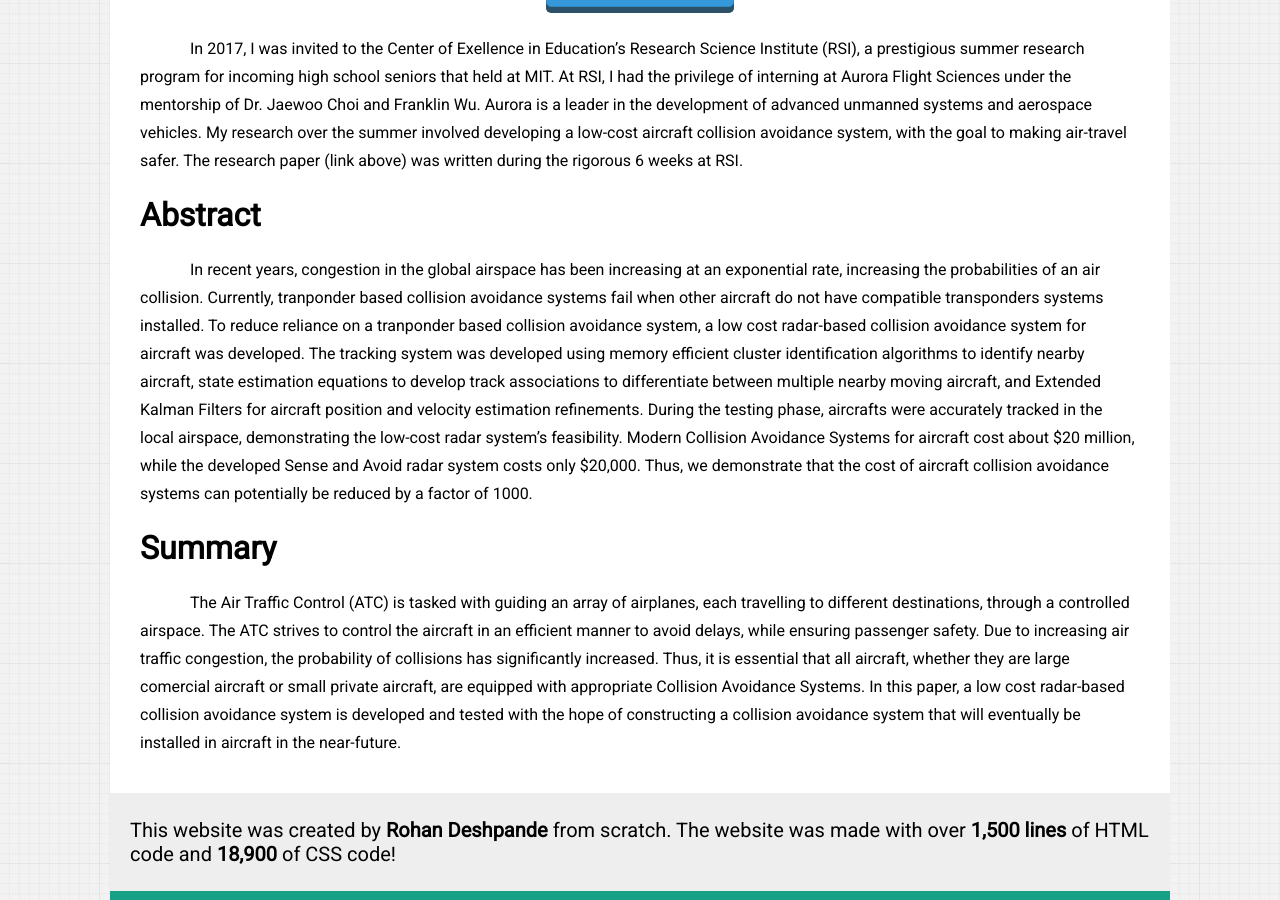
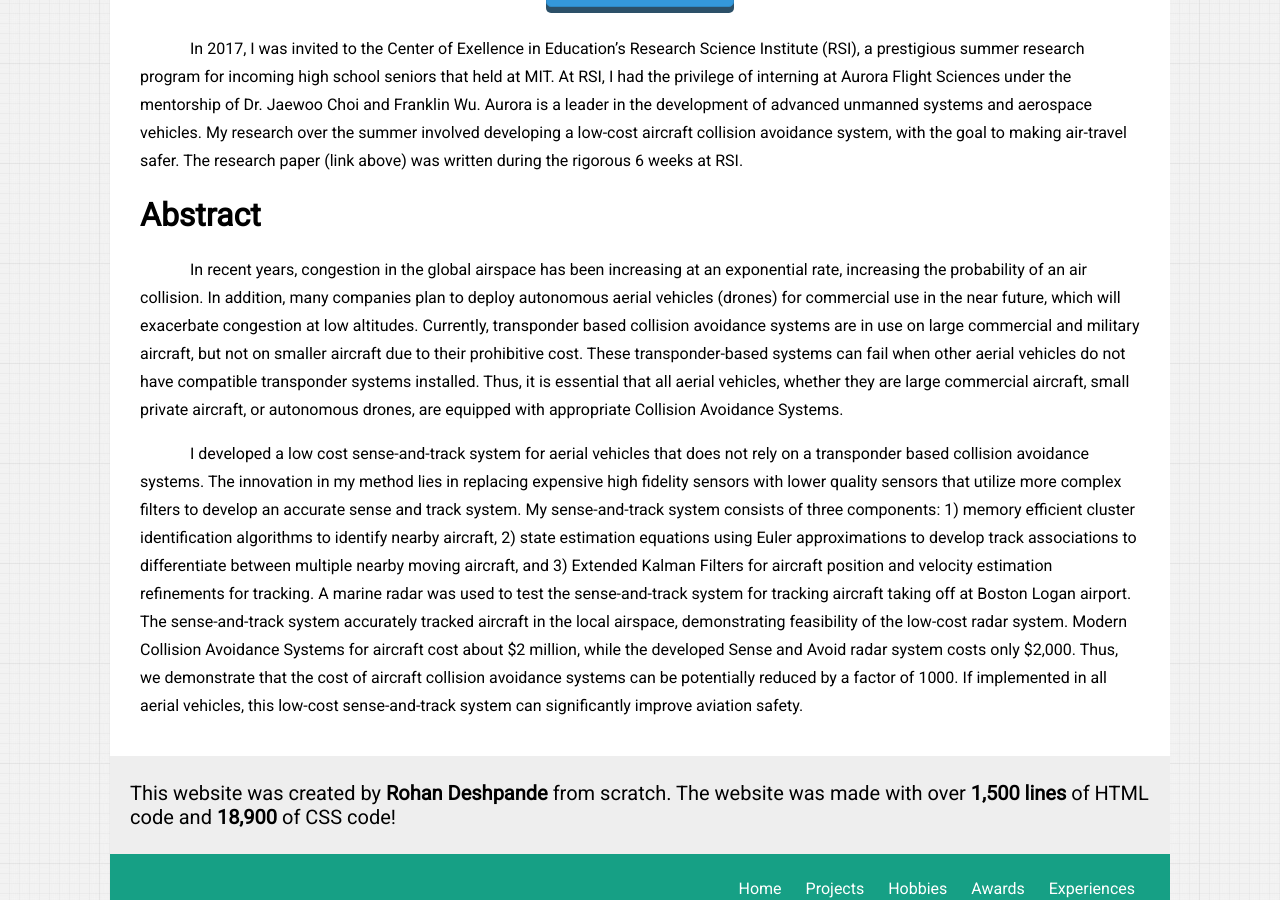
Before and after one commit to RohanVDeshpande/RohanVDeshpande.github.io, a Jekyll site: the page built from _posts/proj/2016-10-26-LCSAA.md, in a window 1280 px wide and 900 px high, scrolled down 836 px. Built offline with Jekyll 4.4.1, drawn with Linux system fonts in a browser that asks for light colours.

Commit message:
Updated LCSAA Abstract. Fixed Spellings in Experiences and proj

```diff
--- a/_posts/proj/2016-10-26-LCSAA.md
+++ b/_posts/proj/2016-10-26-LCSAA.md
@@ -19,8 +19,6 @@ In 2017, I was invited to the Center of Exellence in Education's Research Scienc
 At RSI, I had the privilege of interning at Aurora Flight Sciences under the mentorship of Dr. Jaewoo Choi and Franklin Wu. Aurora is a leader in the development of advanced unmanned systems and aerospace vehicles. My research over the summer involved developing a low-cost aircraft collision avoidance system, with the goal to making air-travel safer. The research paper (link above) was written during the rigorous 6 weeks at RSI.
 # Abstract
 
-In recent years, congestion in the global airspace has been increasing at an exponential rate, increasing the probabilities of an air collision. Currently, tranponder based collision avoidance systems fail when other aircraft do not have compatible transponders systems installed. To reduce reliance on a tranponder based collision avoidance system, a low cost radar-based collision avoidance system for aircraft was developed. The tracking system was developed using memory efficient cluster identification algorithms to identify nearby aircraft, state estimation equations to develop track associations to differentiate between multiple nearby moving aircraft, and Extended Kalman Filters for aircraft position and velocity estimation refinements. During the testing phase, aircrafts were accurately tracked in the local airspace, demonstrating the low-cost radar system's feasibility. Modern Collision Avoidance Systems for aircraft cost about $20 million, while the developed Sense and Avoid radar system costs only $20,000. Thus, we demonstrate that the cost of aircraft collision avoidance systems can potentially be reduced by a factor of 1000.
+In recent years, congestion in the global airspace has been increasing at an exponential rate, increasing the probability of an air collision. In addition, many companies plan to deploy autonomous aerial vehicles (drones) for commercial use in the near future, which will exacerbate congestion at low altitudes.  Currently, transponder based collision avoidance systems are in use on large commercial and military aircraft, but not on smaller aircraft due to their prohibitive cost. These transponder-based systems can fail when other aerial vehicles do not have compatible transponder systems installed. Thus, it is essential that all aerial vehicles, whether they are large commercial aircraft, small private aircraft, or autonomous drones, are equipped with appropriate Collision Avoidance Systems.
 
-# Summary
-
-The Air Traffic Control (ATC) is tasked with guiding an array of airplanes, each travelling to different destinations, through a controlled airspace. The ATC strives to control the aircraft in an efficient manner to avoid delays, while ensuring passenger safety. Due to increasing air traffic congestion, the probability of collisions has significantly increased. Thus, it is essential that all aircraft, whether they are large comercial aircraft or small private aircraft, are equipped with appropriate Collision Avoidance Systems. In this paper, a low cost radar-based collision avoidance system is developed and tested with the hope of constructing a collision avoidance system that will eventually be installed in aircraft in the near-future.
+I developed a low cost sense-and-track system for aerial vehicles that does not rely on a transponder based collision avoidance systems. The innovation in my method lies in replacing expensive high fidelity sensors with lower quality sensors that utilize more complex filters to develop an accurate sense and track system. My sense-and-track system consists of three components: 1) memory efficient cluster identification algorithms to identify nearby aircraft, 2) state estimation equations using Euler approximations to develop track associations to differentiate between multiple nearby moving aircraft, and 3) Extended Kalman Filters for aircraft position and velocity estimation refinements for tracking. A marine radar was used to test the sense-and-track system for tracking aircraft taking off at Boston Logan airport. The sense-and-track system accurately tracked aircraft in the local airspace, demonstrating feasibility of the low-cost radar system. Modern Collision Avoidance Systems for aircraft cost about $2 million, while the developed Sense and Avoid radar system costs only $2,000. Thus, we demonstrate that the cost of aircraft collision avoidance systems can be potentially reduced by a factor of 1000. If implemented in all aerial vehicles, this low-cost sense-and-track system can significantly improve aviation safety.
```
Also changed, not shown: _posts/Experiences/2016-11-16-CostaRica.md (+3 -5 lines), _posts/Experiences/2017-9-13-RSI.md (+1 -1 lines), _posts/proj/2016-10-22-TrashTerminators.md (+2 -4 lines).
